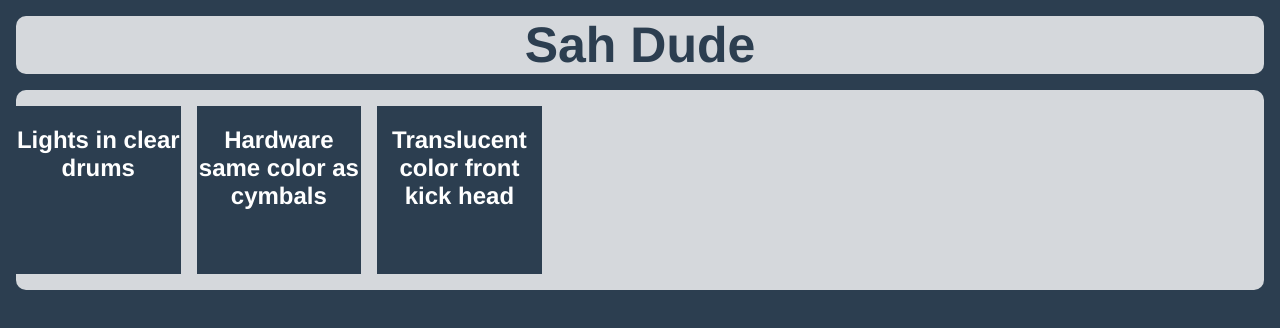
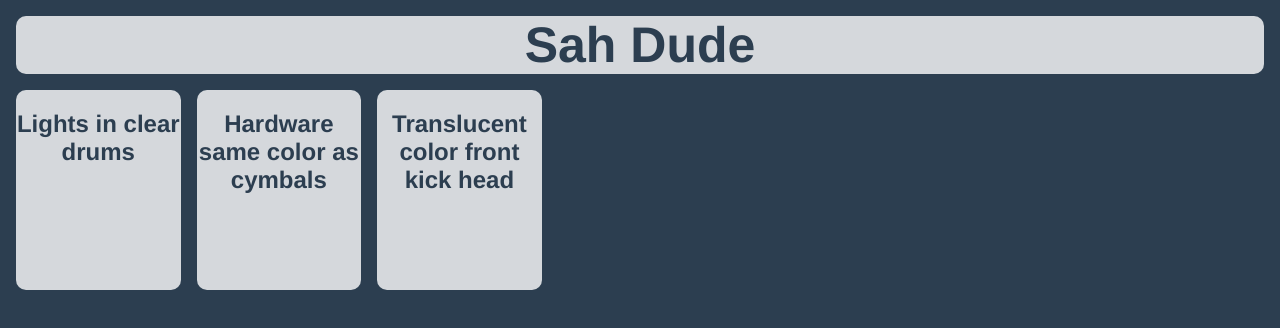
Before and after one commit to richardltyler/vue-ideabox, a Vue app: page / in a window 1280 px wide. Shown: the top 328 px of the page. Built offline with nearby package versions, Linux system fonts and the light colour scheme.

Commit message:
Turn Cards into bubbles

```diff
--- a/src/components/Ideas.vue
+++ b/src/components/Ideas.vue
@@ -1,6 +1,6 @@
 <template>
-  <main class="bubble">
-    <article class='card' :key="idea.id" v-for="idea in ideas" >
+  <main >
+    <article class='card bubble' :key="idea.id" v-for="idea in ideas" >
       <Card :idea="idea"/>
     </article>
   </main>
@@ -30,10 +30,11 @@ export default {
   }
 
   .card {
-    background-color: #2c3e50;
-    margin-top: 1rem;
-    margin-bottom: 1rem;
+    /* background-color: #2c3e50; */
+    /* margin-top: 1rem;
+    margin-bottom: 1rem; */
     text-align: center;
-    color: white;
+    /* color: white; */
   }
+
 </style>
```
